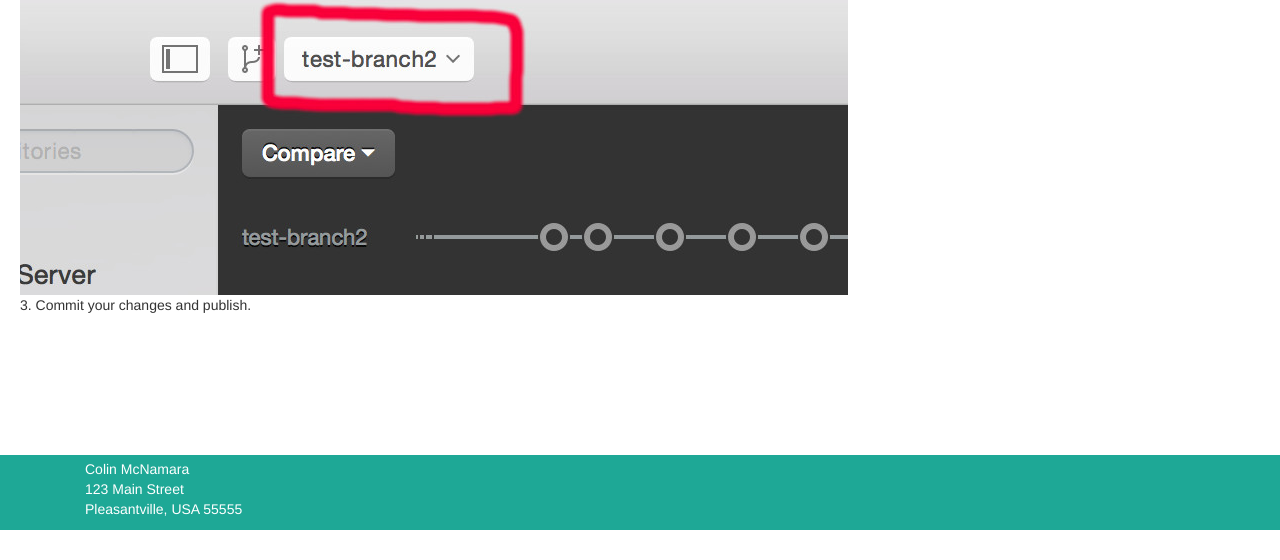
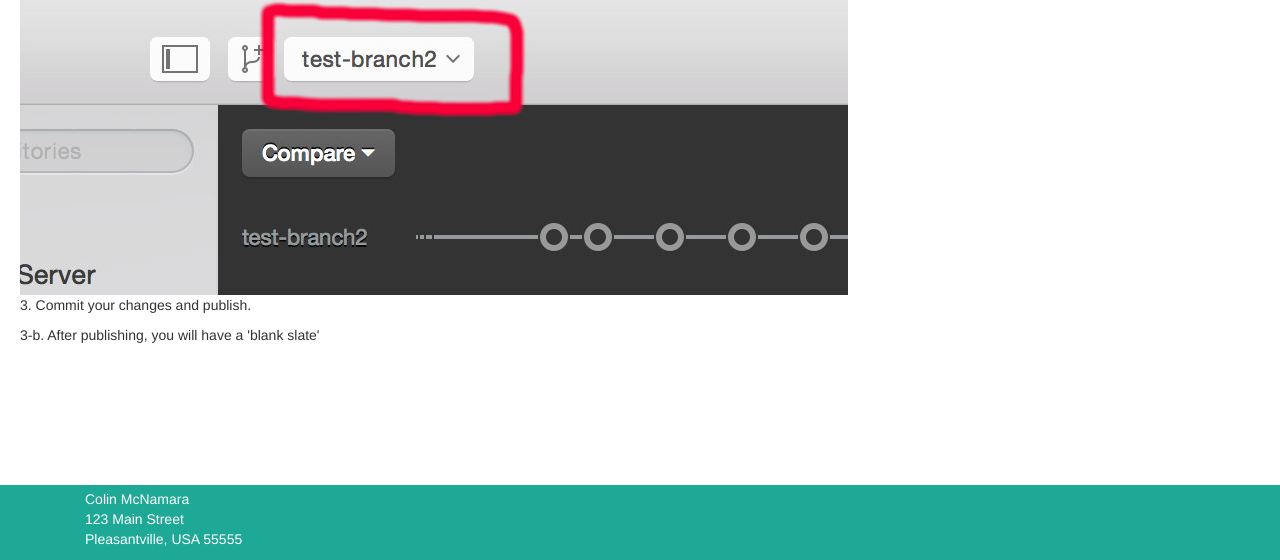
Before and after one commit to coolinmc6/CM-Pages, a PHP site: page / in a window 1280 px wide. Shown: the part 1980-2540 px from the top of the page. Before the commit the page ends 2510 px from the top, so only its background shows below. Run offline with PHP 8.4, Linux system fonts and the light colour scheme; some libraries are stand-ins or nearby versions.

Commit message:
notes update

```diff
--- a/index.php
+++ b/index.php
@@ -179,6 +179,7 @@ if (!isset($_COOKIE['count'])) {
 					<p>2. Make your changes but make sure you are on the right branch in GitHub</p>
 					<img src="images/branch-how-to2.jpg" alt="">
 					<p>3. Commit your changes and publish.</p>
+					<p>3-b. After publishing, you will have a 'blank slate'</p>
 					<img src="" alt="">
 				</div>
 			</div>
```
